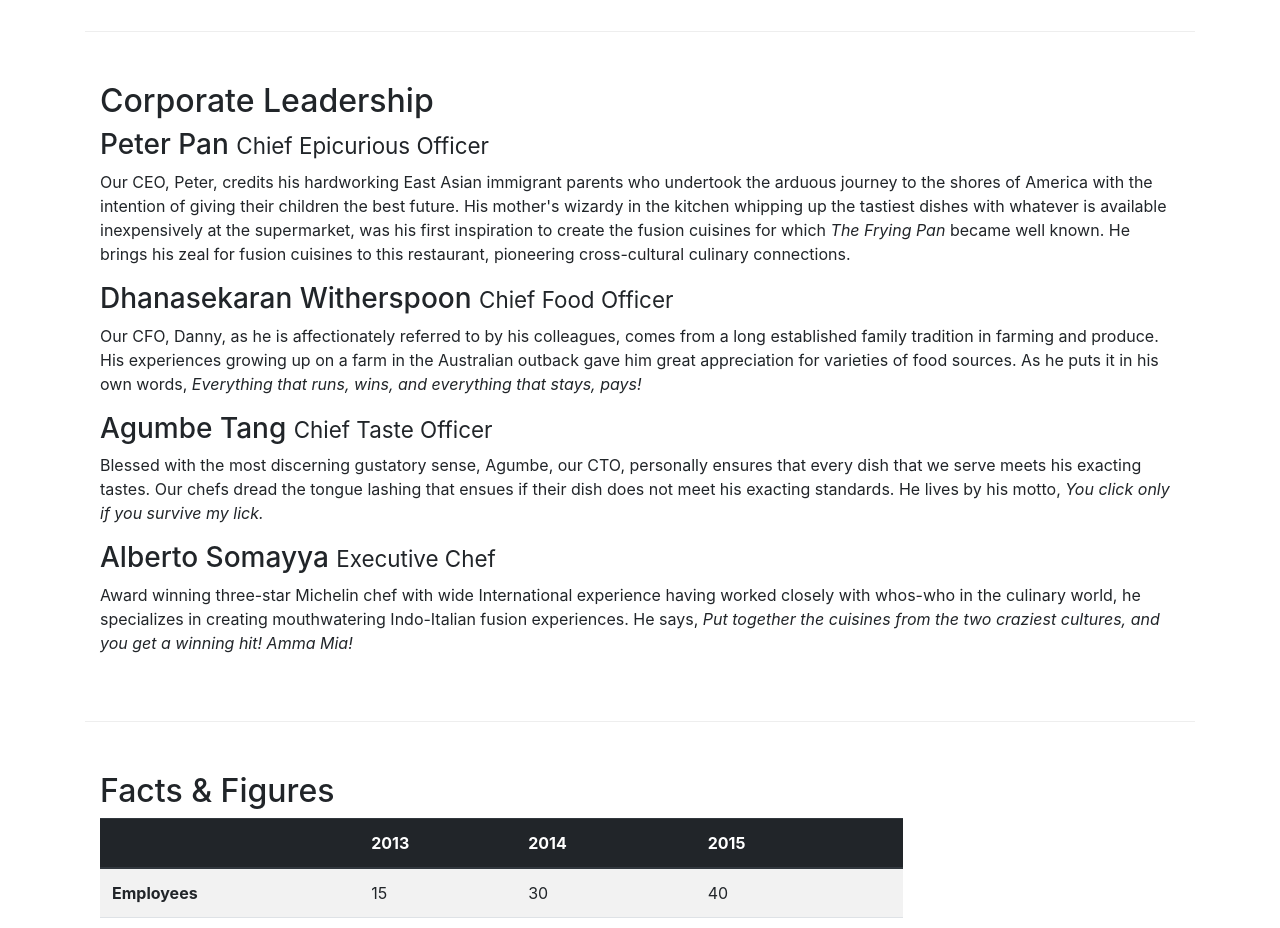
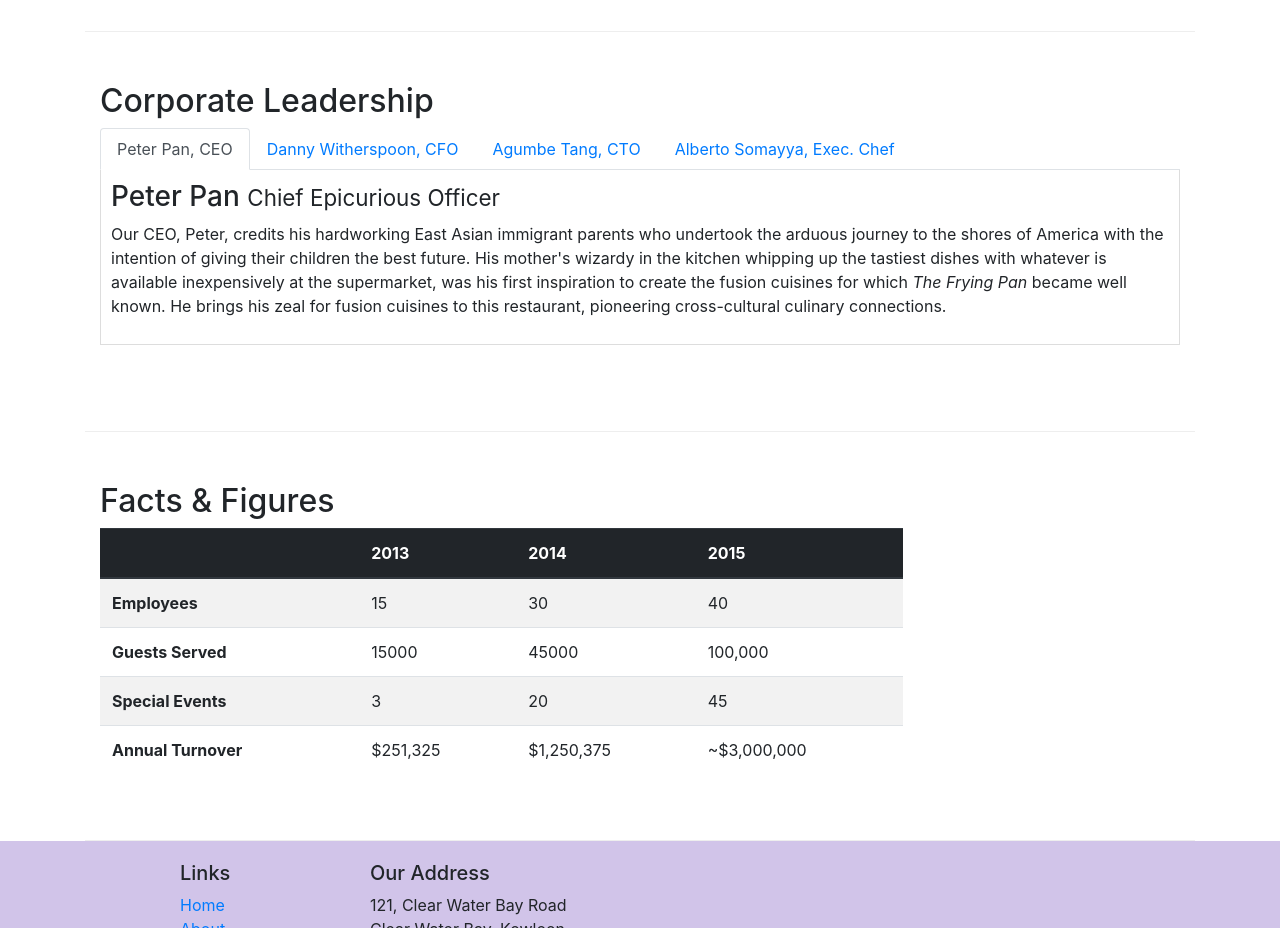
Before and after one commit to RohitShastri/Bootstraptest, a website: page aboutus.html in a window 1280 px wide. Shown: the part 940-1868 px from the top of the page. Drawn offline with nearby package versions, Linux system fonts and the light colour scheme.

Commit message:
nav Tabs

```diff
--- a/aboutus.html
+++ b/aboutus.html
@@ -102,17 +102,45 @@
         <div class="row row-content">
             <div class="col-12">
                 <h2>Corporate Leadership</h2>
+
+                <ul class="nav nav-tabs">
+                    <li class="nav-item">
+                        <a class="nav-link active" href="#peter" role="tab" data-toggle="tab">Peter Pan, CEO</a>
+                    </li>
+                    <li class="nav-item">
+                        <a class="nav-link" href="#danny" role="tab" data-toggle="tab">Danny Witherspoon, CFO</a>
+                    </li>
+                    <li class="nav-item">
+                        <a class="nav-link" href="#agumbe" role="tab" data-toggle="tab">Agumbe Tang, CTO</a>
+                    </li>
+                    <li class="nav-item">
+                        <a class="nav-link" href="#alberto" role="tab" data-toggle="tab">Alberto Somayya, Exec. Chef</a>
+                    </li>
+                </ul>
+
+                <div class="tab-content">
+                    <div role="tabpanel" class="tab-pane fade show active" id="peter">
                         <h3>Peter Pan <small>Chief Epicurious Officer</small></h3>
                         <p class="d-none d-sm-block">Our CEO, Peter, credits his hardworking East Asian immigrant parents who undertook the arduous journey to the shores of America with the intention of giving their children the best future. His mother's wizardy in the kitchen whipping up the tastiest dishes with whatever is available inexpensively at the supermarket, was his first inspiration to create the fusion cuisines for which <em>The Frying Pan</em> became well known. He brings his zeal for fusion cuisines to this restaurant, pioneering cross-cultural culinary connections.</p>
+                    </div>
+                    <div role="tabpanel" class="tab-pane fade show" id="danny">
                         <h3>Dhanasekaran Witherspoon <small>Chief Food Officer</small></h3>
                         <p class="d-none d-sm-block">Our CFO, Danny, as he is affectionately referred to by his colleagues, comes from a long established family tradition in farming and produce. His experiences growing up on a farm in the Australian outback gave him great appreciation for varieties of food sources. As he puts it in his own words, <em>Everything that runs, wins, and everything that stays, pays!</em></p>
+                    </div>
+
+                    <div role="tabpanel" class="tab-pane fade show" id="agumbe">
                         <h3>Agumbe Tang <small>Chief Taste Officer</small></h3>
                         <p class="d-none d-sm-block">Blessed with the most discerning gustatory sense, Agumbe, our CTO, personally ensures that every dish that we serve meets his exacting tastes. Our chefs dread the tongue lashing that ensues if their dish does not meet his exacting standards. He lives by his motto, <em>You click only if you survive my lick.</em></p>
+                    </div>
+
+                    <div role="tabpanel" class="tab-pane fade show" id="alberto">
                         <h3>Alberto Somayya <small>Executive Chef</small></h3>
                         <p class="d-none d-sm-block">Award winning three-star Michelin chef with wide International experience having worked closely with whos-who in the culinary world, he specializes in creating mouthwatering Indo-Italian fusion experiences. He says, <em>Put together the cuisines from the two craziest cultures, and you get a winning hit! Amma Mia!</em></p>
                     </div>
+                </div>
+            </div>
+        </div>
 
-       </div>
        <div class="row row-content">
            <div class="col-12 col-sm-9">
                 <h2>Facts &amp; Figures</h2>
@@ -202,6 +230,10 @@
         </div>
     </footer>
 
+    <script src="node_modules/jquery/dist/jquery.slim.min.js"></script>
+    <script src="node_modules/popper.js/dist/umd/popper.min.js"></script>
+    <script src="node_modules/bootstrap/dist/js/bootstrap.min.js"></script>
+
 </body>
 
 </html>
--- a/css/style.css
+++ b/css/style.css
@@ -37,3 +37,10 @@ body{
 .navbar-dark{
     background-color: #512DAB;
 }
+
+.tab-content{
+    border-left: 1px solid #ddd;
+    border-right: 1px solid #ddd;
+    border-bottom: 1px solid #ddd;
+    padding: 10px;
+}
```
Also changed, not shown: index.html (+15 -5 lines). Lines whose indentation alone changed are shown as unchanged.
